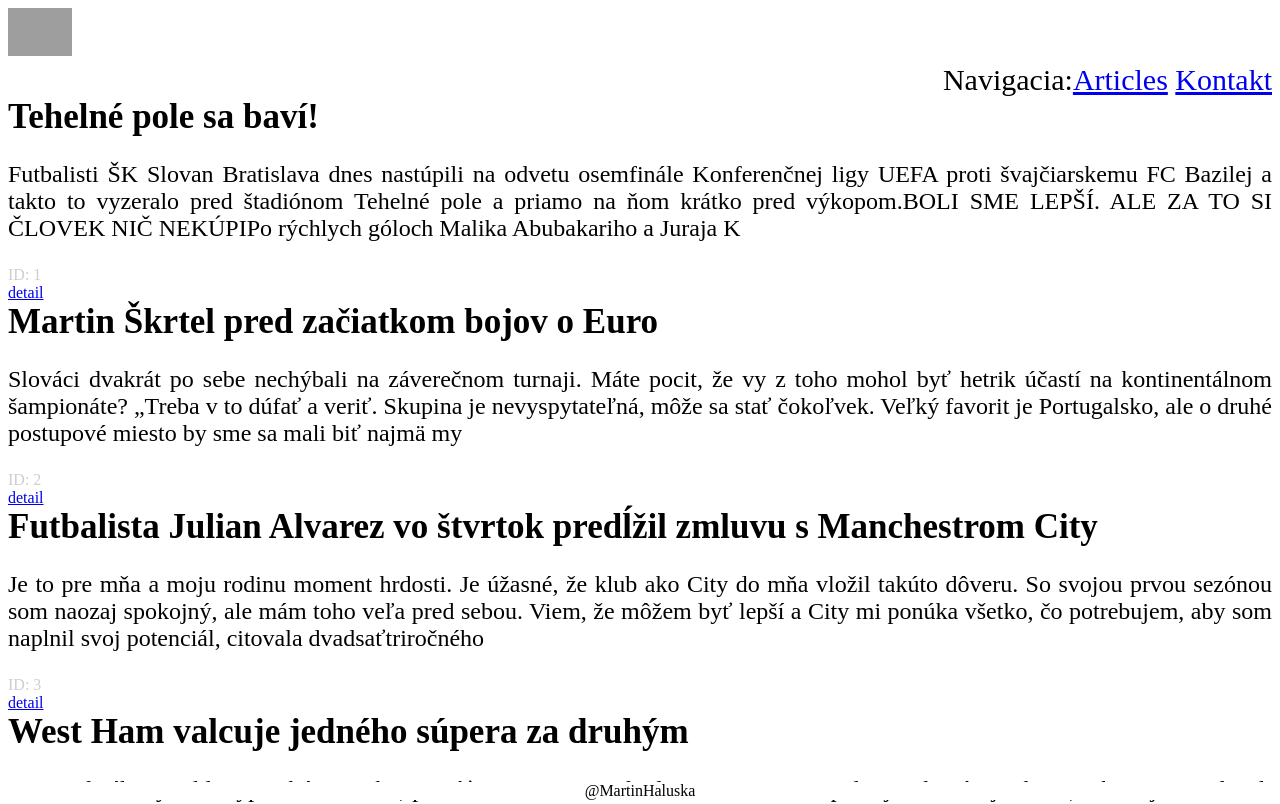
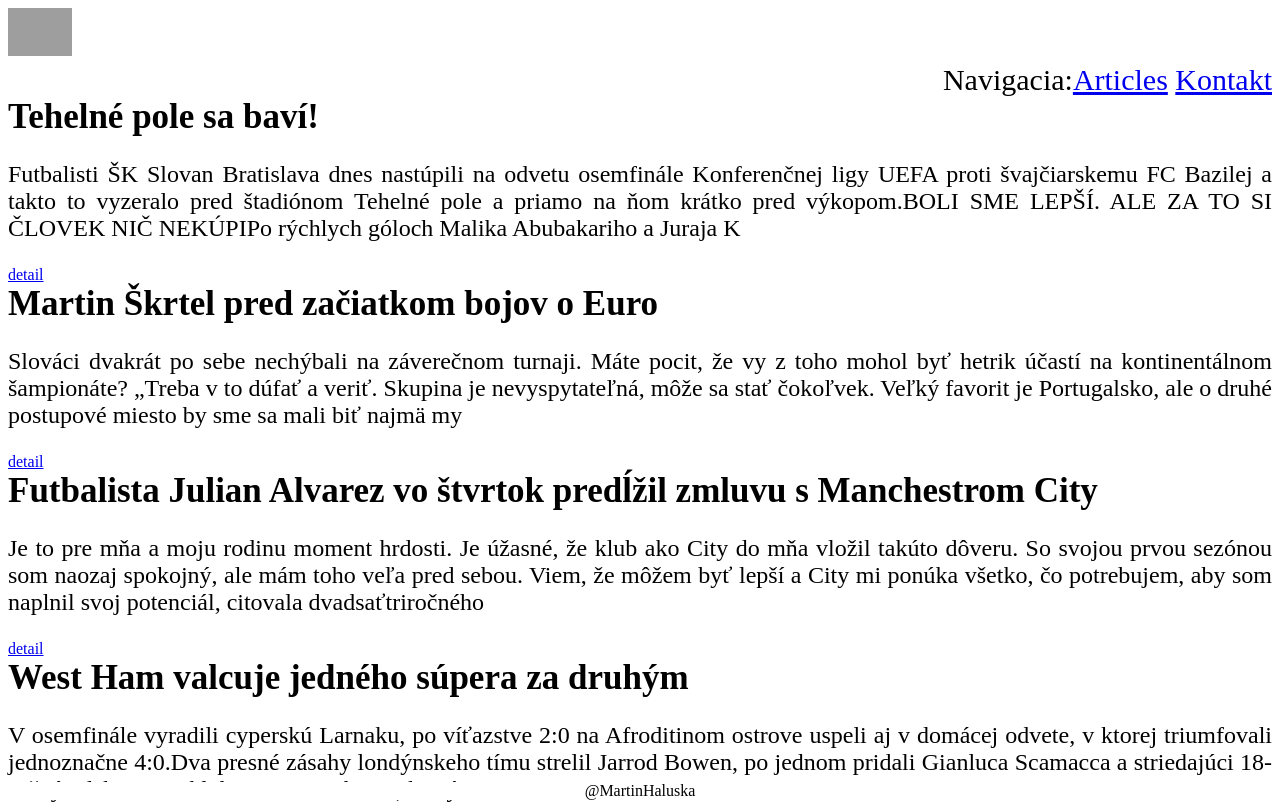
Before and after one commit to matkoo3/ddw, a Nuxt app: page / in a window 1280 px wide. Shown: the top 804 px of the page. Built offline with nearby package versions, Linux system fonts and the light colour scheme; grey boxes are pictures that could not be loaded.

Commit message:
Update index.vue

```diff
--- a/pages/index.vue
+++ b/pages/index.vue
@@ -9,7 +9,6 @@ let articles = useArticles().list.array;
           <div style="font-size: 35px; font-weight: bold;">{{ article.title }}</div>
           <div><p style="font-size: 24px; text-align: justify;">{{ article.text.substring(0, 300) }}</p></div>
           <div>
-            <div style="color: #CECECE;">ID: {{ article.id }}</div>
             <div><NuxtLink :to="{path:`/articles/${article.id}`, params:{id:article.id}}">detail</NuxtLink></div>
           </div>
         </div>
```
